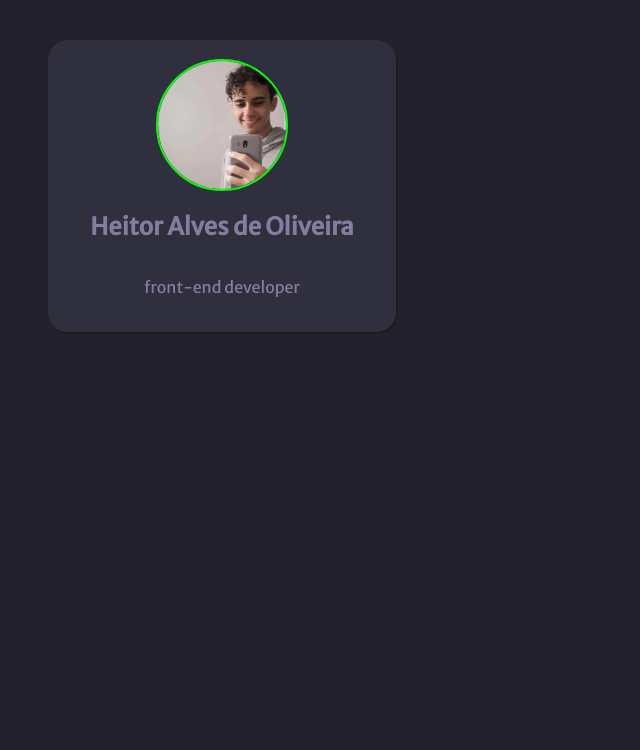
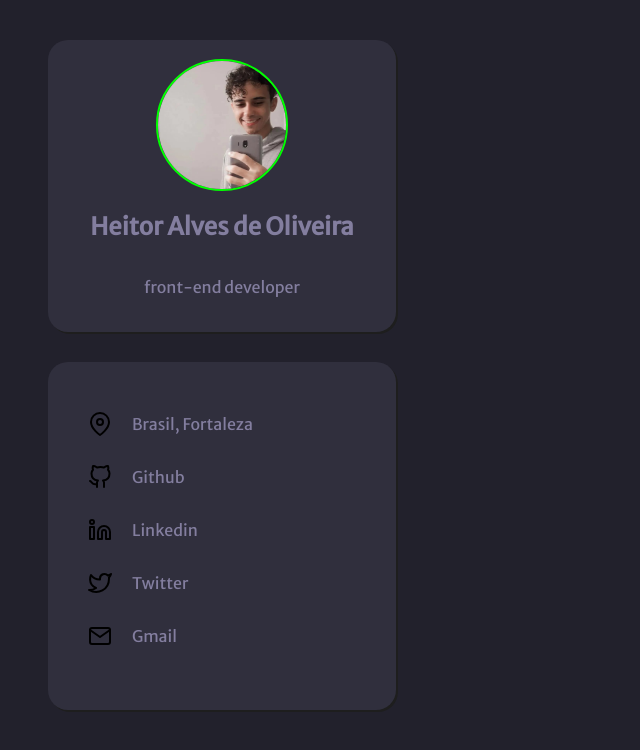
Before and after one commit to Heitors09/ownPortfolio, a plain HTML site: page Index.html in a window 1280 px wide. Shown: the whole page, without its empty margins (0-640 px from the left). Drawn offline with Linux system fonts and the light colour scheme.

Commit message:
Links box

```diff
--- a/Index.html
+++ b/Index.html
@@ -15,6 +15,15 @@
         <h2>Heitor Alves de Oliveira</h2>
         <p>front-end developer</p>
     </div>
+    <div class="icons">
+        <ul>
+           <li><img src="./assets/map-pin.svg" alt="">Brasil, Fortaleza</li>
+           <a href="#"><li><img src="./assets/github.svg" alt="">Github</li></a>
+           <a href="#"><li><img src="./assets/linkedin.svg" alt="">Linkedin</li></a>
+           <a href="#"><li><img src="./assets/twitter.svg" alt="">Twitter</li></a>
+           <a href="#"><li><img src="./assets/mail.svg" alt="">Gmail</li></a>
+        </ul>
+    </div>
 
 </body>
 </html>
--- a/stylesheet.css
+++ b/stylesheet.css
@@ -1,6 +1,7 @@
 body{
     background-color:#22212C;
     font-family: 'Merriweather Sans', sans-serif;
+
 }
 
 
@@ -37,3 +38,48 @@ body{
     border-radius: 50%;
     border:solid 2px #00FF00;
 }
+
+
+
+
+
+
+/*construindo container de Links e imagens svg como icones*/
+.icons{
+    /*definindo largura e comprimento da div e suas margens em relação ao lado de fora*/
+    width: 348px;
+    height: 348px;
+    margin: 30px 40px 0;
+
+
+    /*estilizando fundo, sombra e arredondamento das bordas*/
+    background-color: #302F3D;
+    filter: drop-shadow(2px 2px #1E1E1E);
+    border-radius: 20px;
+}
+
+
+.icons ul{
+    /*deixando os itens em coluna e dando um espaço entre eles afastando da box da parte de cima*/
+    display: flex;
+    flex-direction: column;
+    gap: 29px;
+    list-style:none;
+    padding-top:50px;
+}
+
+.icons ul a{
+    text-decoration: none;
+    color: #837E9F;
+}
+
+
+.icons ul li{
+    display: flex;
+    align-items: center;
+    color: #837E9F;
+
+}
+.icons ul li img{
+    padding-right: 20px;
+}
```
